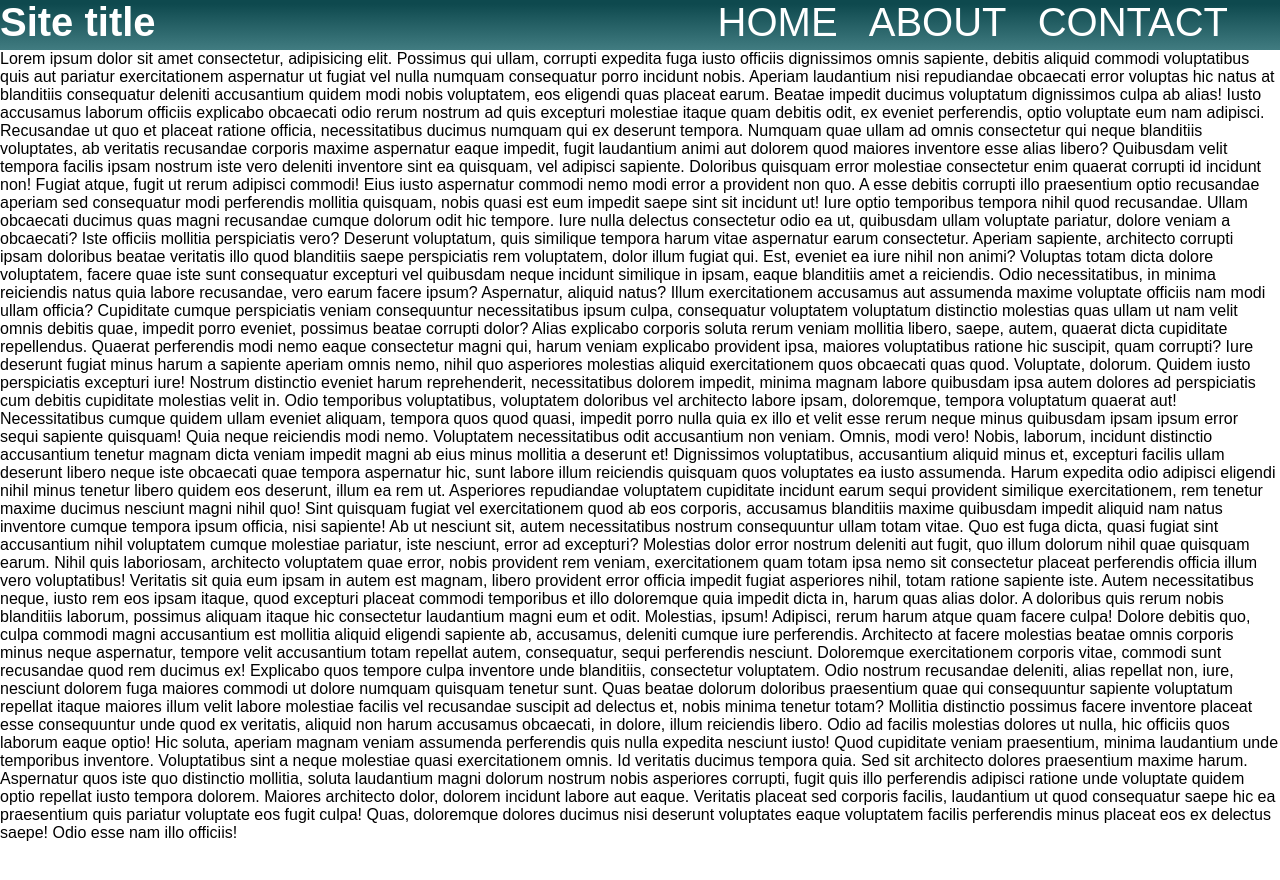
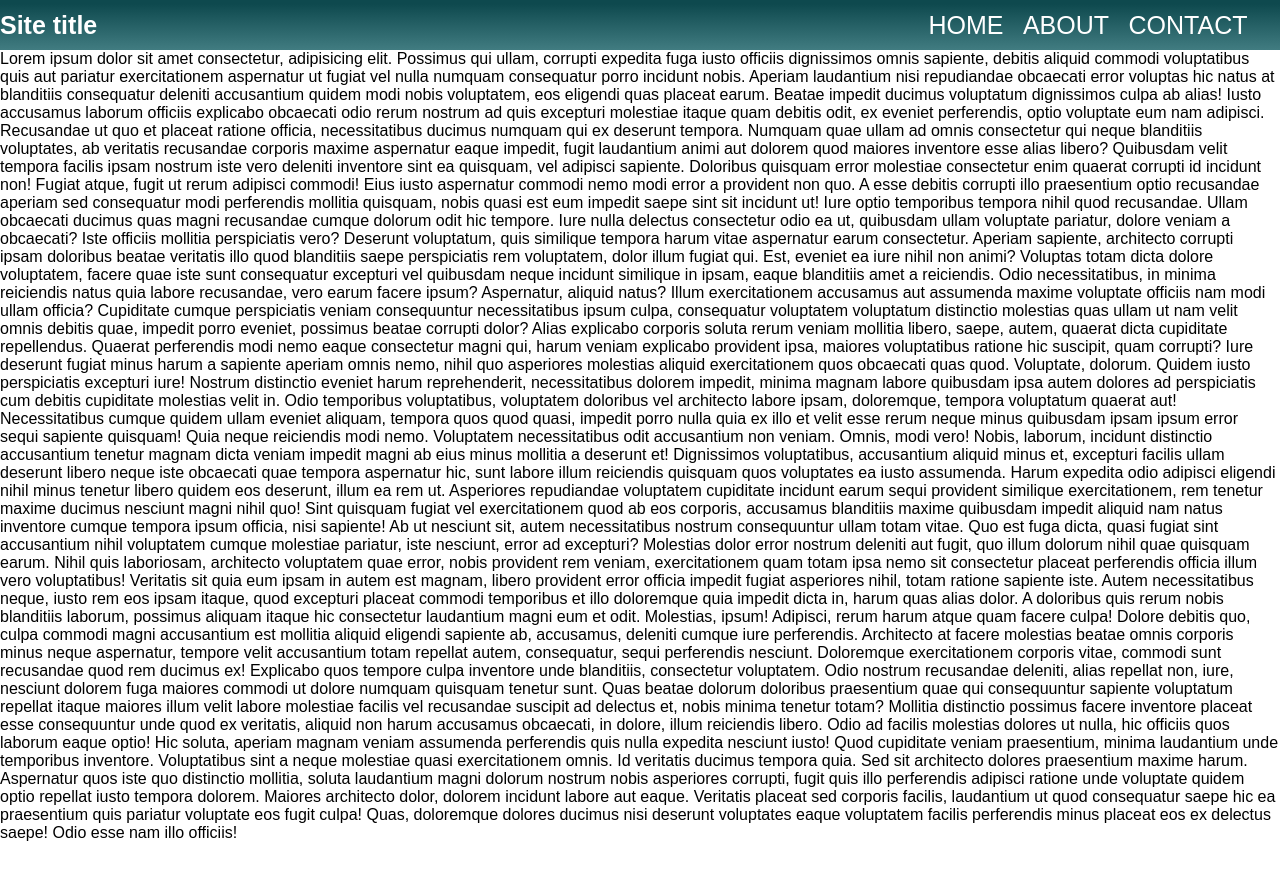
Before and after one commit to roshpyn/roshpyn.github.io, a plain HTML site: page index.html in a window 1280 px wide. Drawn offline with Linux system fonts and the light colour scheme.

Commit message:
font change

```diff
--- a/style.css
+++ b/style.css
@@ -14,7 +14,7 @@
   --nav-list-color: #417C81;
 
   --nav-bar-height: 50px;
-  --nav-font-size: 40px;
+  --nav-font-size: 25px;
   --nav-border-color: #013034;
   --footer-height: 100px;
 
@@ -32,6 +32,8 @@ h1 {
   font-size: 1em;
   margin: 0;
   display: inline;
+  vertical-align: middle;
+  line-height: 2em;
 }
 
 #title-bar{
@@ -42,6 +44,8 @@ h1 {
 .menu-links {
   color: inherit;
   text-decoration: inherit;
+  vertical-align: middle;
+  line-height: 2em;
 }
 /*  mobile navigation bar */
 @media only screen and (max-width: 768px)  {
@@ -57,7 +61,7 @@ h1 {
   }
   #menu-icon {
     color: var(--nav-color);
-    font-size: 1em;
+    font-size: 40px;
     position: absolute;
     right: 0;
     text-align: center;
@@ -79,6 +83,7 @@ h1 {
     top: var(--nav-bar-height);
     left: 0;
     display: none;
+
   }
   ul#menu-list li {
     /* background-image: linear-gradient(var(--nav-bg-color) 8%,var(--nav-list-color)); */
```
